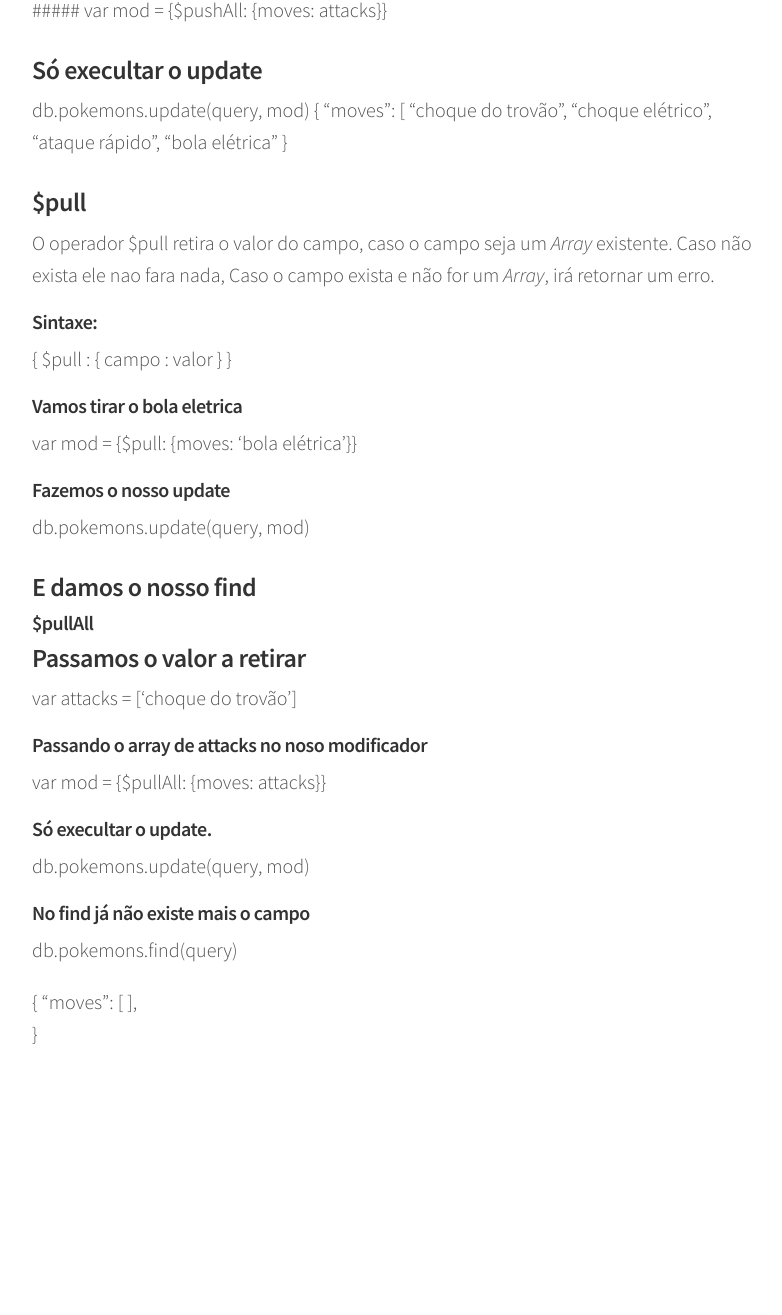
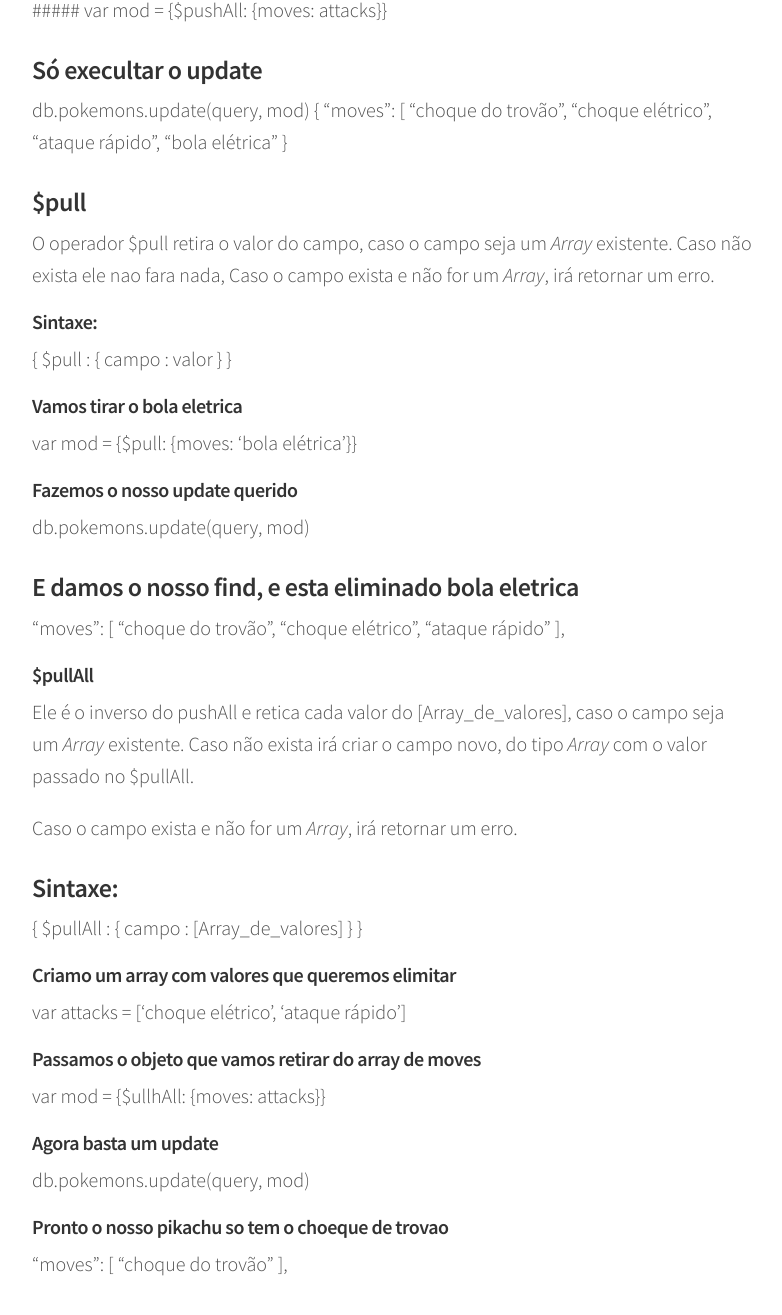
Before and after one commit to indrajithbandara/debug-blog, a Jekyll site: the page built from _posts/2016-05-14-mongodb.md, in a window 1280 px wide and 1400 px high, scrolled down 9594 px. Shown: the top 1315 px of the window, without its empty margins (248-1030 px from the left). Built offline with Jekyll 4.4.1, drawn with Linux system fonts in a browser that asks for light colours; comment, search, counter and statistics services are not loaded; before the commit the page ends 10764 px from its top, so only the background shows below that.

Commit message:
Subindo diario

```diff
--- a/_posts/2016-05-14-mongodb.md
+++ b/_posts/2016-05-14-mongodb.md
@@ -417,29 +417,35 @@ Caso não exista ele nao fara nada, Caso o campo exista e não for um *Array*, i
 ##### Vamos tirar o bola eletrica
 var mod = {$pull: {moves: 'bola elétrica'}}
 
-####  Fazemos o nosso update
+####  Fazemos o nosso update querido
 db.pokemons.update(query, mod)
 
-### E damos o nosso find
-
-
-
+### E damos o nosso find, e esta eliminado bola eletrica
+  "moves": [
+    "choque do trovão",
+    "choque elétrico",
+    "ataque rápido"
+  ],
 
 #### $pullAll
+Ele é o inverso do pushAll e retica cada valor do [Array_de_valores], caso o campo seja
+um *Array* existente. Caso não exista irá criar o campo novo, do tipo *Array* com o valor passado no $pullAll.
 
+Caso o campo exista e não for um *Array*, irá retornar um erro.
 
-### Passamos o valor a retirar
-var attacks = ['choque do trovão']
+### Sintaxe:
+{ $pullAll : { campo : [Array_de_valores] } }
 
-#### Passando o array de attacks no noso modificador
-var mod = {$pullAll: {moves: attacks}}
+#### Criamo um array com valores que queremos elimitar
+var attacks = ['choque elétrico', 'ataque rápido']
 
-#### Só execultar o update.
+#### Passamos o objeto que vamos retirar do array de moves
+var mod = {$ullhAll: {moves: attacks}}
+
+#### Agora basta um update
 db.pokemons.update(query, mod)
 
-#### No find já não existe mais o campo
-db.pokemons.find(query)
-
-{
-   "moves": [ ],
-}
+#### Pronto o nosso pikachu so tem o choeque de trovao
+  "moves": [
+    "choque do trovão"
+  ],
```
